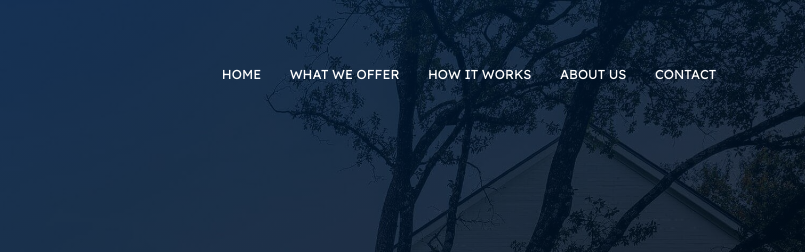
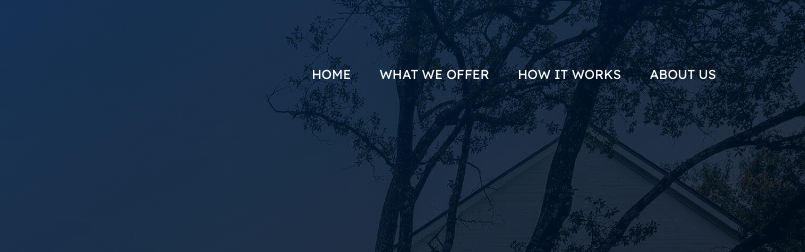
Before and after one commit to itsloganodonnell/GNPS-website, a plain HTML site: page index.html in a window 1280 px wide. Shown: the top 252 px of the page, 475-1280 px from the left. Drawn offline with Linux system fonts and the light colour scheme.

Commit message:
Update index.html

```diff
--- a/index.html
+++ b/index.html
@@ -20,7 +20,6 @@
                     <li><a href="#what-we-offer-sec">WHAT WE OFFER</a></li>
                     <li><a href="#how-it-works-sec">HOW IT WORKS</a></li>
                     <li><a href="#abt-us-sec">ABOUT US</a></li>
-                    <li><a href="#contact-sec">CONTACT</a></li>
                 </ul>
             </div>
         </nav>
```
